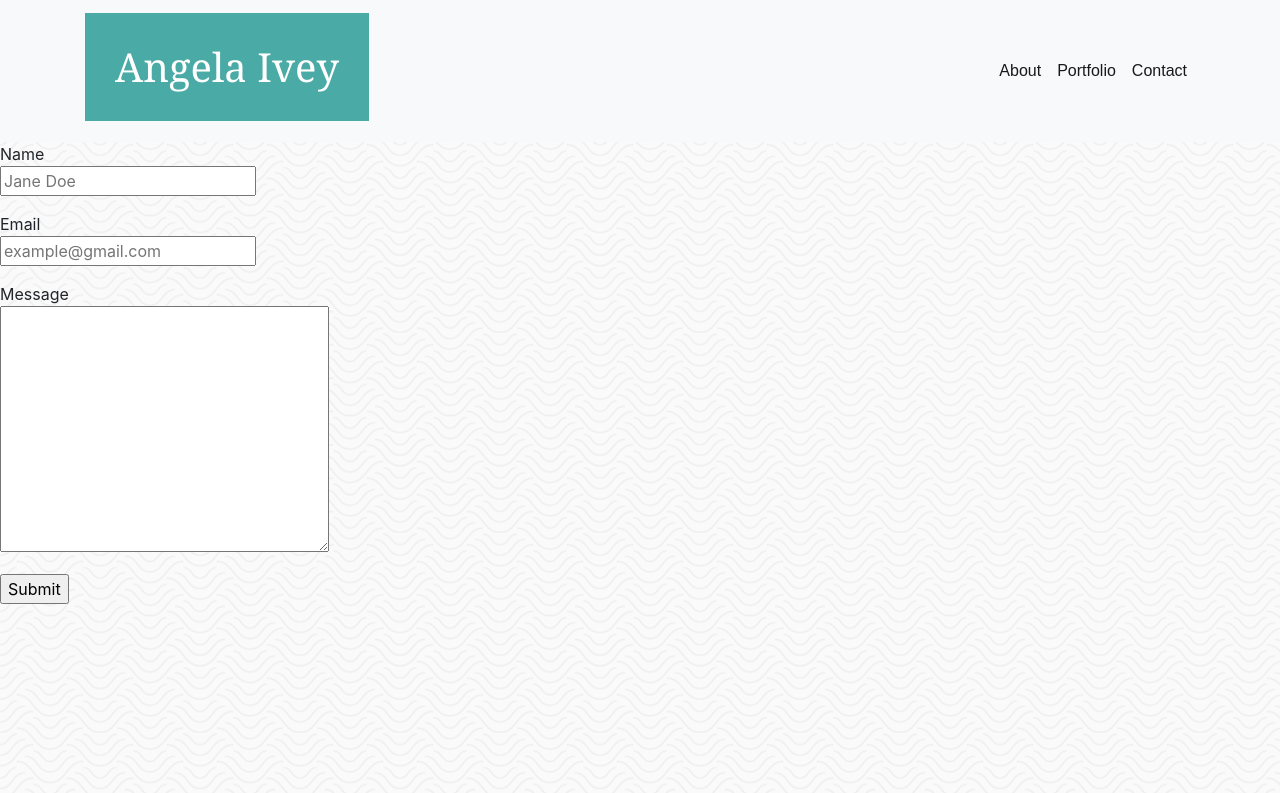
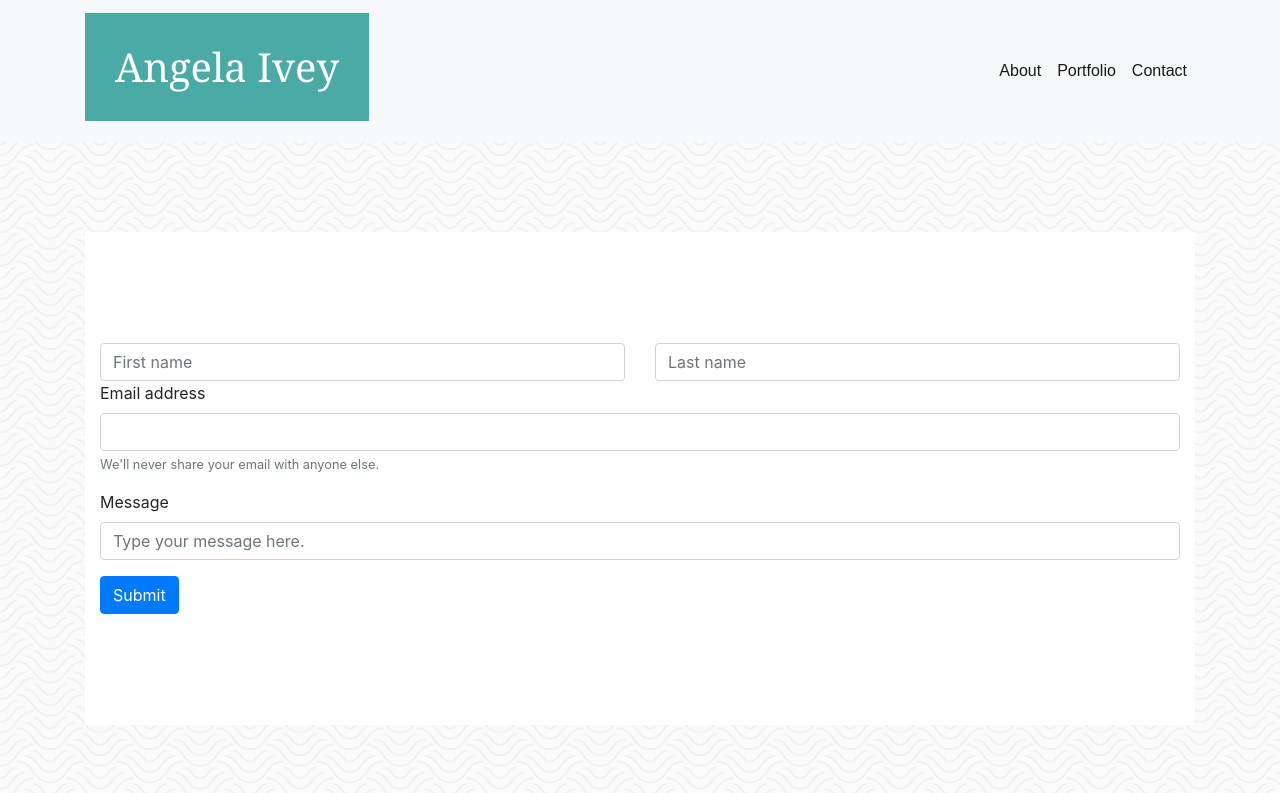
Before and after one commit to aaivey22/Responsive-Portfolio, a plain HTML site: page contact.html in a window 1280 px wide. Shown: the top 793 px of the page. Drawn offline with nearby package versions, Linux system fonts and the light colour scheme.

Commit message:
corrections to container formatting in contact page and adjustments to containerPadding in all pages

```diff
--- a/assets/css/style.css
+++ b/assets/css/style.css
@@ -34,8 +34,9 @@ h5 {
     padding: 5% 0;
 }
 
-#spacer {
-    padding: 2%;
+.containerPadding {
+    margin-top: 5%;
+    padding: 2%
 }
 
 #aboutMe {
@@ -61,6 +62,11 @@ img {
     background-color: white;
 }
 
+.form {
+    background-color: white;
+    padding: 10%;
+}
+
 footer {
     font-family: Arial, Helvetica, sans-serif;
     color: #777777;
--- a/contact.html
+++ b/contact.html
@@ -1,18 +1,24 @@
 <!DOCTYPE html>
 <html lang="en">
+
 <head>
     <meta charset="UTF-8">
     <meta name="viewport" content="width=device-width, initial-scale=1.0">
     <title>Contact</title>
     <link rel="stylesheet" href="assets/css/style.css">
-    <link rel="stylesheet" href="https://stackpath.bootstrapcdn.com/bootstrap/4.4.1/css/bootstrap.min.css" integrity="sha384-Vkoo8x4CGsO3+Hhxv8T/Q5PaXtkKtu6ug5TOeNV6gBiFeWPGFN9MuhOf23Q9Ifjh" crossorigin="anonymous">
+    <link rel="stylesheet" href="https://stackpath.bootstrapcdn.com/bootstrap/4.4.1/css/bootstrap.min.css"
+        integrity="sha384-Vkoo8x4CGsO3+Hhxv8T/Q5PaXtkKtu6ug5TOeNV6gBiFeWPGFN9MuhOf23Q9Ifjh" crossorigin="anonymous">
 </head>
+
 <body>
 
     <nav class="navbar navbar-expand-lg d-flex justify-content-between navbar-light bg-light">
         <div class="container">
-            <a class="navbar-brand" href="#"><h1>Angela Ivey</h1></a>
-            <button class="navbar-toggler" type="button" data-toggle="collapse" data-target="#navbarNav" aria-controls="navbarNav" aria-expanded="false" aria-label="Toggle navigation">
+            <a class="navbar-brand" href="#">
+                <h1>Angela Ivey</h1>
+            </a>
+            <button class="navbar-toggler" type="button" data-toggle="collapse" data-target="#navbarNav"
+                aria-controls="navbarNav" aria-expanded="false" aria-label="Toggle navigation">
                 <span class="navbar-toggler-icon"></span>
             </button>
             <div class="collapse navbar-collapse" id="navbarNav">
@@ -30,7 +36,7 @@
             </div>
     </nav>
 
-    <content>
+    <!-- <content>
 
         <form action="file:///C:/Users/aaive/Documents/Coding%20Bottcamp/Responsive-Portfolio/contact.html" method="post">
             <p>Name
@@ -56,7 +62,36 @@
             <input type="button" value="Submit" id="submit">
         </form>
 
-    </content>
+    </content> -->
+
+    <div class="container containerPadding">
+        <div class="container form">
+            <form>
+                <div class="row">
+                    <div class="col">
+                        <input type="text" class="form-control" placeholder="First name">
+                    </div>
+                    <div class="col">
+                        <input type="text" class="form-control" placeholder="Last name">
+                    </div>
+                </div>
+            </form>
+            <div class="form-group">
+                <label for="exampleInputEmail1">Email address</label>
+                <input type="email" class="form-control" id="exampleInputEmail1" aria-describedby="emailHelp">
+                <small id="emailHelp" class="form-text text-muted">We'll never share your email with anyone
+                    else.</small>
+            </div>
+            <form>
+                <div class="form-group">
+                    <label for="formGroupExampleInput">Message</label>
+                    <input type="text" class="form-control" id="formGroupExampleInput"
+                        placeholder="Type your message here.">
+                </div>
+                <button type="submit" class="btn btn-primary">Submit</button>
+            </form>
+        </div>
+    </div>
 
     <div class="row">
         <div class="col">
@@ -66,8 +101,15 @@
         </div>
     </div>
 
-    <script src="https://code.jquery.com/jquery-3.4.1.slim.min.js" integrity="sha384-J6qa4849blE2+poT4WnyKhv5vZF5SrPo0iEjwBvKU7imGFAV0wwj1yYfoRSJoZ+n" crossorigin="anonymous"></script>
-<script src="https://cdn.jsdelivr.net/npm/popper.js@1.16.0/dist/umd/popper.min.js" integrity="sha384-Q6E9RHvbIyZFJoft+2mJbHaEWldlvI9IOYy5n3zV9zzTtmI3UksdQRVvoxMfooAo" crossorigin="anonymous"></script>
-<script src="https://stackpath.bootstrapcdn.com/bootstrap/4.4.1/js/bootstrap.min.js" integrity="sha384-wfSDF2E50Y2D1uUdj0O3uMBJnjuUD4Ih7YwaYd1iqfktj0Uod8GCExl3Og8ifwB6" crossorigin="anonymous"></script>
+    <script src="https://code.jquery.com/jquery-3.4.1.slim.min.js"
+        integrity="sha384-J6qa4849blE2+poT4WnyKhv5vZF5SrPo0iEjwBvKU7imGFAV0wwj1yYfoRSJoZ+n"
+        crossorigin="anonymous"></script>
+    <script src="https://cdn.jsdelivr.net/npm/popper.js@1.16.0/dist/umd/popper.min.js"
+        integrity="sha384-Q6E9RHvbIyZFJoft+2mJbHaEWldlvI9IOYy5n3zV9zzTtmI3UksdQRVvoxMfooAo"
+        crossorigin="anonymous"></script>
+    <script src="https://stackpath.bootstrapcdn.com/bootstrap/4.4.1/js/bootstrap.min.js"
+        integrity="sha384-wfSDF2E50Y2D1uUdj0O3uMBJnjuUD4Ih7YwaYd1iqfktj0Uod8GCExl3Og8ifwB6"
+        crossorigin="anonymous"></script>
 </body>
+
 </html>
```
Also changed, not shown: index.html (+1 -8 lines), portfolio.html (+1 -16 lines). Lines whose indentation alone changed are shown as unchanged.
